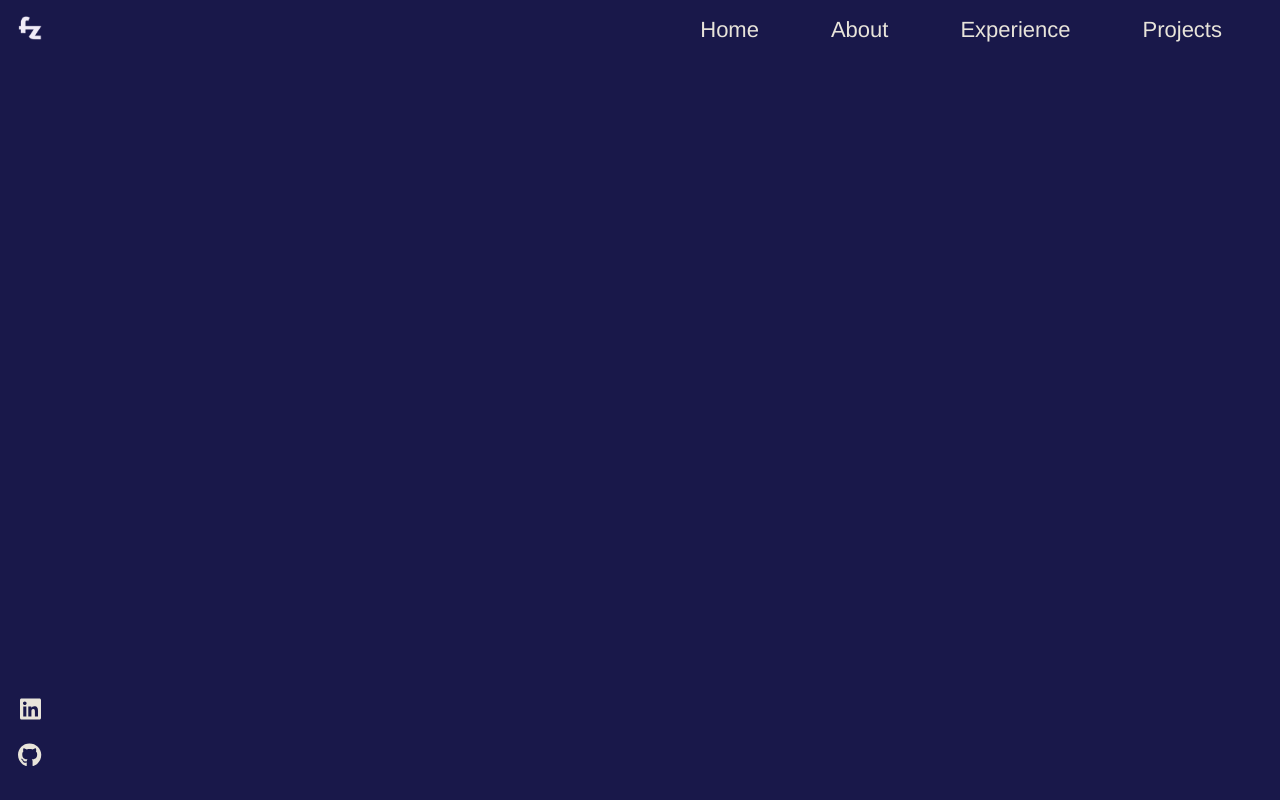
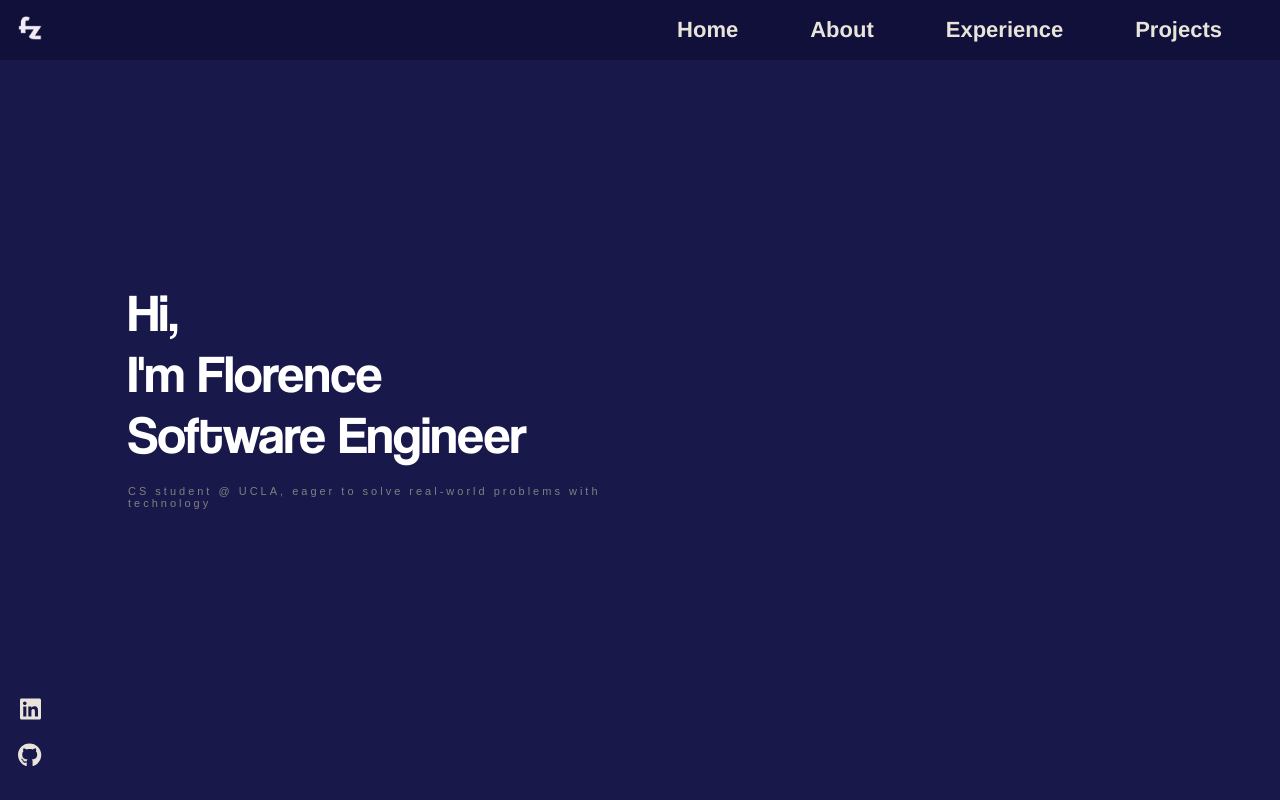
Before and after one commit to flobythebay/Portfolio, a React (Create React App) app: page / in a window 1280 px wide. Built offline with nearby package versions, Linux system fonts and the light colour scheme.

Commit message:
add home page

```diff
--- a/src/App.js
+++ b/src/App.js
@@ -1,13 +1,16 @@
 import './App.scss';
 import { Routes, Route } from 'react-router-dom';
 import Layout from './components/layout.js'
+import Home from './components/home.js'
 
 function App() {
   return (
    <>
-   <Routes>
-      <Route path="/" element={<Layout/>}/>
-   </Routes>
+    <Routes>
+        <Route path="/" element={<Layout />}>
+          <Route index element={<Home />} />
+        </Route>
+    </Routes>
    </>
   );
 }
--- /dev/null
+++ b/src/components/home.js
@@ -0,0 +1,20 @@
+import './home.scss'
+
+const Home = () => {
+    return (
+        <>
+            <div className="container home-page">
+                <div className='text-zone'>
+                    <h1>Hi, <br /> I'm
+                    Florence
+                    <br/>
+                    Software Engineer
+                    </h1>
+                    <h2>CS student @ UCLA, eager to solve real-world problems with technology</h2>
+                </div>
+            </div>
+        </>
+    )
+}
+
+export default Home
--- /dev/null
+++ b/src/components/home.scss
@@ -0,0 +1,29 @@
+.home-page {
+    .text-zone {
+        position: absolute;
+        left: 10%;
+        top: 50%;
+        transform: translateY(-50%);
+        width: 40%;
+        max-height: 90%;
+
+    }
+    h1 {
+        color: white;
+        font-size: 53px;
+        margin: 0;
+        font-family: 'Coolvetica';
+        font-weight: 400;
+
+    }
+}
+
+h2 {
+    color: gray;
+    margin-top: 20px;
+    font-weight: 400;
+    font-size: 11px;
+    font-family: sans-serif;
+    letter-spacing: 3px;
+    animation: fadeIn 1s 1.8s backwards;
+}
--- a/src/components/layout.js
+++ b/src/components/layout.js
@@ -1,19 +1,21 @@
 import './layout.scss'
+import { Outlet } from 'react-router-dom'
 import Sidebar from './sidebar'
 import Navbar from './navbar'
 
 const Layout = () => {
     return (
-        <>
-            <Sidebar>
+        <div className='App'>
+            <Sidebar/>
+            <Navbar/>
+            <div className='page'>
 
-            </Sidebar>
-            <Navbar>
+                <Outlet/>
 
-            </Navbar>
-        </>
+
+            </div>
+        </div>
     )
-
 }
 
 export default Layout
--- a/src/components/layout.scss
+++ b/src/components/layout.scss
@@ -0,0 +1,15 @@
+.container {
+    width: 100%;
+    will-change: contents;
+    height: 90%;
+    min-height: 566px;
+    position: absolute;
+    opacity: 0;
+    top: 5%;
+    margin: 0 auto;
+    z-index: 1;
+    transform-style: preserve-3d;
+    animation: fadeIn 1s forwards;
+    animation-delay: 1s;
+
+}
--- a/src/components/navbar.scss
+++ b/src/components/navbar.scss
@@ -1,6 +1,7 @@
 
 .Navbar {
-    background: black;
+    background: #11103b;
+    height: 60px;
     ul {
         position: absolute;
         right: 22px;
@@ -18,6 +19,7 @@
               padding: 22px 36px;
               display: block;
               font-family: "Helvetica Neue";
+              font-weight: bold;
               font-size: 22px;
               line-height: 16px;
               text-decoration: none;
--- a/src/components/sidebar.scss
+++ b/src/components/sidebar.scss
@@ -1,5 +1,5 @@
 .nav-bar{
-    background: #19184a;
+    //background: #11103b;
     width: 60px;
     height: 100%;
     position: absolute;
```
